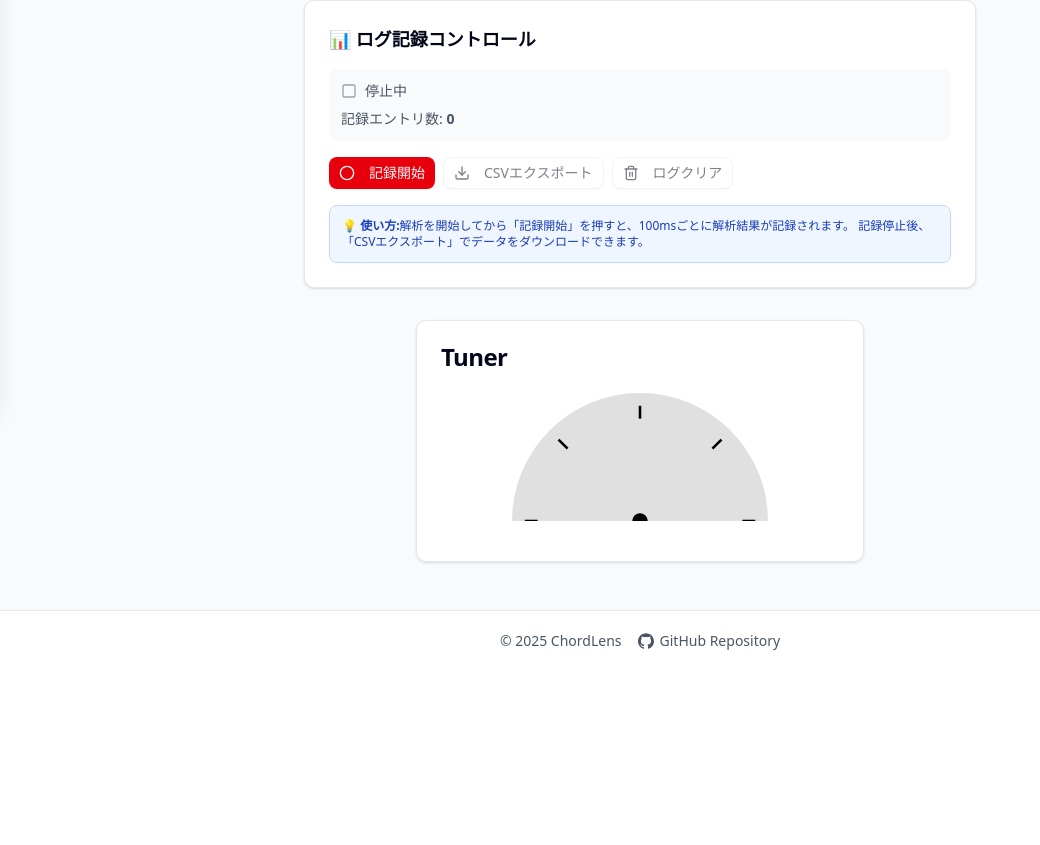
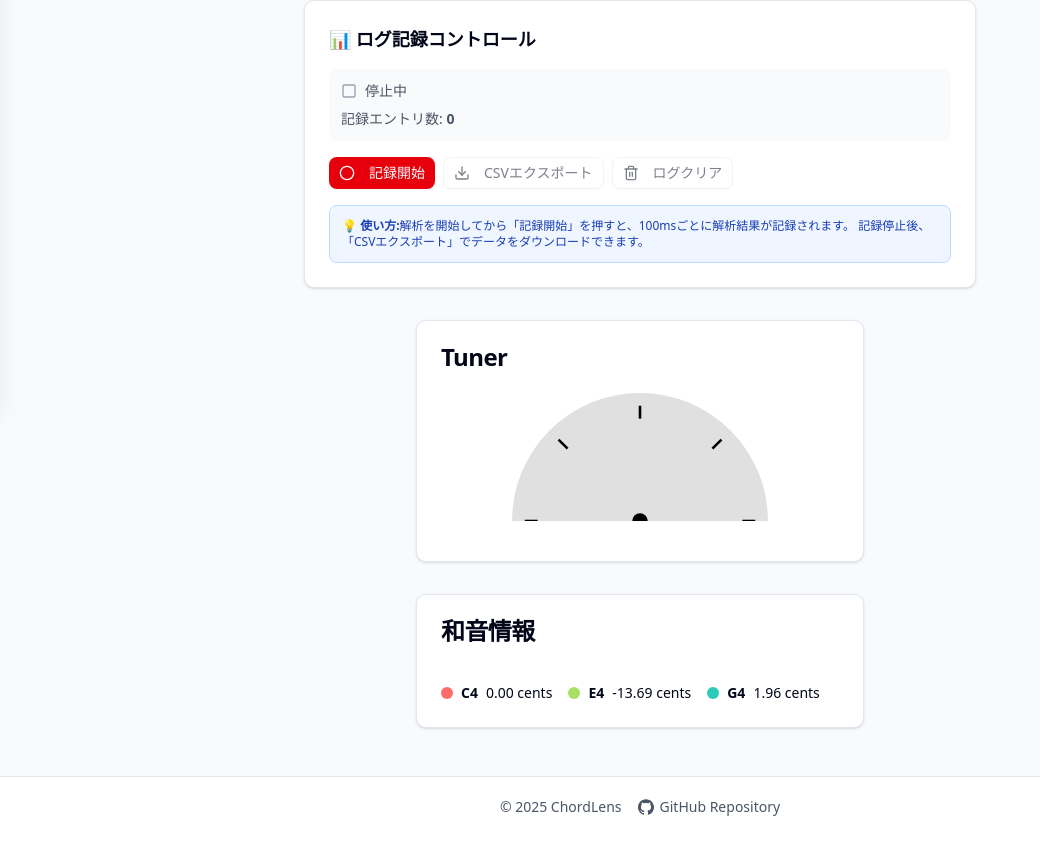
Before and after one commit to guchipa/chordlens, a Next.js app: page /experiment in a window 1280 px wide. Shown: the part 398-1243 px from the top of the page, without its empty margins (0-1040 px from the left). Before the commit the page ends 1077 px from the top, so only its background shows below. Built offline with nearby package versions, Linux system fonts and the light colour scheme.

Commit message:
fix: 和音情報を表示するように修正

```diff
--- a/app/experiment/page.tsx
+++ b/app/experiment/page.tsx
@@ -17,6 +17,7 @@ import { useLogRecorder } from "@/lib/hooks/useLogRecorder";
 import { AppFooter } from "@/components/AppFooter";
 import { AnalysisControl } from "@/components/feature/AnalysisControl";
 import { UnifiedFeedback } from "@/components/feedback/UnifiedFeedback";
+import { CentDisplay } from "@/components/CentDisplay";
 import { MainHeader } from "@/components/layout/MainHeader";
 import { SettingsDrawer } from "@/components/layout/SettingsDrawer";
 import { LogExportButton } from "@/components/feature/LogExportButton";
@@ -158,6 +159,11 @@ export default function ExperimentPage() {
           }))}
           evalRangeCents={evalRangeCents}
         />
+        <CentDisplay
+          pitchList={currentPitchList}
+          a4Freq={a4Freq}
+          title="和音情報"
+        />
       </main>
       <AppFooter />
     </div>
--- a/app/page.tsx
+++ b/app/page.tsx
@@ -16,6 +16,7 @@ import { useFeedbackType } from "@/lib/hooks/useFeedbackType";
 import { AppFooter } from "@/components/AppFooter";
 import { AnalysisControl } from "@/components/feature/AnalysisControl";
 import { UnifiedFeedback } from "@/components/feedback/UnifiedFeedback";
+import { CentDisplay } from "@/components/CentDisplay";
 import { MainHeader } from "@/components/layout/MainHeader";
 import { SettingsDrawer } from "@/components/layout/SettingsDrawer";
 import { FormSchema, type Pitch } from "@/lib/types";
@@ -112,6 +113,11 @@ export default function HomePage() {
           }))}
           evalRangeCents={evalRangeCents}
         />
+        <CentDisplay
+          pitchList={currentPitchList}
+          a4Freq={a4Freq}
+          title="和音情報"
+        />
       </main>
       <AppFooter />
     </div>
```
